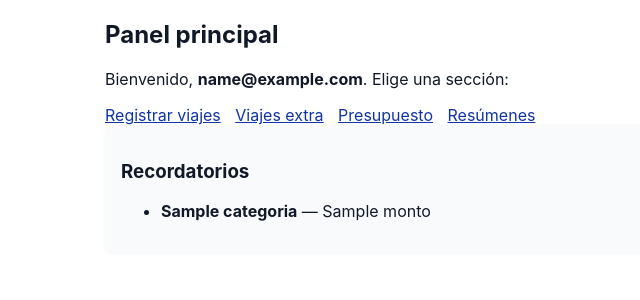
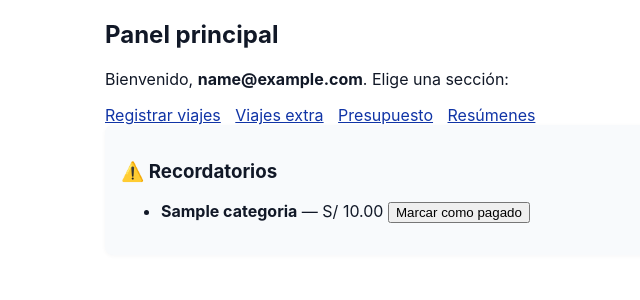
Before and after one commit to ajmonteroa45-del/tripcounterapp, a Python web app: template templates/home.html in a window 1280 px wide. Shown: the part 53-353 px from the top of the page, without its empty margins (75-715 px from the left). Run offline with Jinja, Linux system fonts and the light colour scheme; the template is opened without the code that fills it: most values are stand-ins (such as "Sample title", 1, 10 or a date in 2020).

Commit message:
Actualizar home.html
Dinamico

```diff
--- a/templates/home.html
+++ b/templates/home.html
@@ -11,13 +11,22 @@
   </nav>
 
   {% if reminders %}
-    <section class="card">
-      <h3>Recordatorios</h3>
+    <section class="card reminders-section">
+      <h3>⚠️ Recordatorios</h3>
       <ul>
         {% for r in reminders %}
           <li>
             {% if r.type == '3days' %}En 3 días: {% elif r.type == 'due' %}Hoy vence: {% endif %}
-            <strong>{{ r.categoria }}</strong> — {{ r.monto }}
+
+            <strong>{{ r.categoria }}</strong> — S/ {{ "{:,.2f}".format(r.monto) }}
+
+            <button
+                class="mark-paid-btn"
+                data-row-index="{{ r.row_index }}"
+                data-category="{{ r.categoria }}"
+            >
+                Marcar como pagado
+            </button>
           </li>
         {% endfor %}
       </ul>
```
